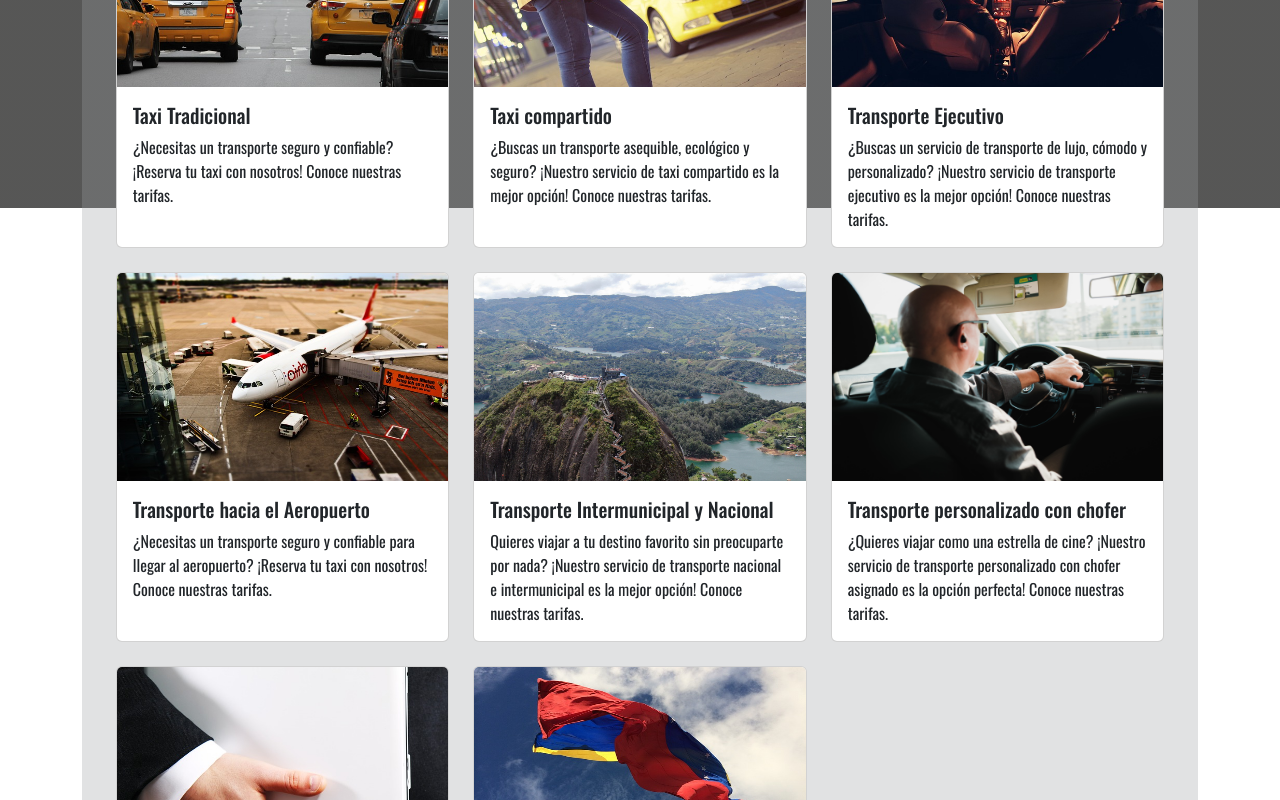
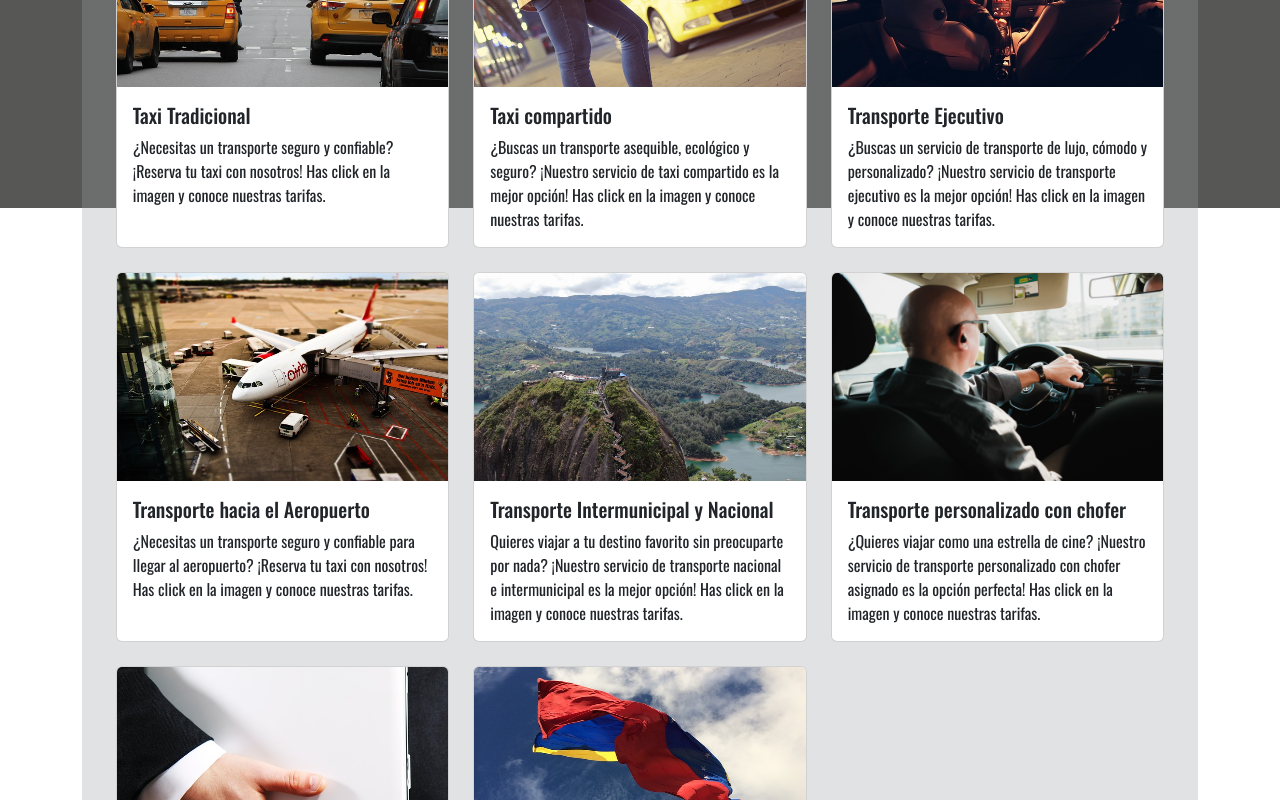
Before and after one commit to OSNAIDER2022/YYEMCA, a React (Create React App) app in the folder yyem-app/: page / in a window 1280 px wide. Shown: the part 1040-1840 px from the top of the page. Built offline with nearby package versions, Linux system fonts and the light colour scheme; a web font is replaced by a local one.

Commit message:
actualizaciones YYEMCA: establecimiento de grilla dinámica para la implementacion de precios de servicios. Resta por completar la grilla con el cliente

```diff
--- a/yyem-app/src/components/Portafolio.js
+++ b/yyem-app/src/components/Portafolio.js
@@ -2,51 +2,37 @@ import { useState } from 'react';
 import { Container, Col, Row, Card, Modal, Button } from 'react-bootstrap';
 import '../css/Portafolio.css'
 import datos_portafolio from '../img/portafolio/datos_portafolio.js';
-import precios from '../img/portafolio/lista_precios.js';
-
+import lista_precios from '../img/portafolio/lista_precios.js';
 
 
 function Portafolio() {
     const [modalShow, setModalShow] = useState(false);
-    const [listado, setListado] = useState(precios)
+    const [listado, setListado] = useState(lista_precios)
 
     function MydModalWithGrid(props) {
         return (
           <Modal {...props} aria-labelledby="contained-modal-title-vcenter" className="b">
             <Modal.Header closeButton >
               <Modal.Title id="contained-modal-title-vcenter">
-                Precios de viaje:
+                Esta es nuestra lista de Precios!!
               </Modal.Title>
             </Modal.Header>
             <Modal.Body>
               <Container>
-                <Row>
-                  <Col xs={6} md={4}>
-                    Destino
-                  </Col>
-                  <Col xs={6} md={4}>
-                    Hora de Salida
-                  </Col>
-                  <Col xs={6} md={4}>
-                    Valor
-                  </Col>
-                </Row>
-
                 {/* renderizado de la lista de precios */}
                 {Array.from({ length: listado.length }).map((_, idg) => (
                   <Row key={idg} className='c'>
-                    <Col xs={6} md={4}>
-                      {listado[idg].destino}
+                    <Col xs={4} md={4}>
+                      {listado[idg].item1}
                     </Col>
-                    <Col xs={6} md={4}>
-                      {listado[idg].hora_salida}
+                    <Col xs={4} md={4}>
+                      {listado[idg].item2}
                     </Col>
-                    <Col xs={6} md={4}>
-                      {listado[idg].valor}
+                    <Col xs={4} md={4}>
+                      {listado[idg].item3}
                     </Col>
                   </Row>
                 ))}
-
               </Container>
             </Modal.Body>
             <Modal.Footer>
@@ -55,6 +41,7 @@ function Portafolio() {
           </Modal>
         );
       }
+
 
 
     return(
@@ -69,12 +56,14 @@ function Portafolio() {
                 {Array.from({ length: datos_portafolio.length }).map((_, idx) => (
                     <Col key={idx} className='texto_portafolio'>
                     <Card  className='back1'>
-                        <Card.Img variant="top" src={datos_portafolio[idx].imagen} className='imagenes' onClick={() => setModalShow(true) && setListado(datos_portafolio[idx].id_lista)}/>
+                        <Card.Img variant="top" src={datos_portafolio[idx].imagen} className='imagenes' onClick={() => setModalShow(true) & setListado(datos_portafolio[idx].id_lista)}/>
                         <MydModalWithGrid show={modalShow} onHide={() => setModalShow(false)} />
                         <Card.Body>
-                        <Card.Title>{datos_portafolio[idx].titulo}</Card.Title>
+                        <Card.Title>
+                          {datos_portafolio[idx].titulo}
+                        </Card.Title>
                         <Card.Text>
-                            {datos_portafolio[idx].descripcion}
+                          {datos_portafolio[idx].descripcion}
                         </Card.Text>
                         </Card.Body>
                     </Card>
--- a/yyem-app/src/css/Portafolio.css
+++ b/yyem-app/src/css/Portafolio.css
@@ -6,7 +6,7 @@
 
 .b{
     /* esta clase, controla el background del modal */
-    background-color: rgba(208, 211, 213, 0.9);
+    /* background-color: rgba(209, 179, 41, 0.8); */
 }
 
     /* clase para las letras del array precios */
--- a/yyem-app/src/css/RedesSociales.css
+++ b/yyem-app/src/css/RedesSociales.css
@@ -3,6 +3,8 @@
 
 .redes_sociales{
     height:calc(5vh + 0.1vmin);
+    border-radius: 10%;
+    padding: 1%;
 
 }
 
--- a/yyem-app/src/img/portafolio/datos_portafolio.js
+++ b/yyem-app/src/img/portafolio/datos_portafolio.js
@@ -7,55 +7,57 @@ import chofer_personalizado from '../portafolio/chofer_personalizado.jpg'
 import administracion_taxis from '../portafolio/administracion_taxis.jpg'
 import venezuela from '../portafolio/venezuela.jpg'
 
+import lista_precios from './lista_precios'
+
    const datos_portafolio = [
     {
         'imagen': taxi_tradicional,
         'titulo': 'Taxi Tradicional',
-        'descripcion': '¿Necesitas un transporte seguro y confiable? ¡Reserva tu taxi con nosotros! Conoce nuestras tarifas.',
-        'id_lista':'tradicional'
+        'descripcion': '¿Necesitas un transporte seguro y confiable? ¡Reserva tu taxi con nosotros! Has click en la imagen y conoce nuestras tarifas.',
+        'id_lista':lista_precios.transporteTradicional
     },
     {
         'imagen': taxi_compartido,
         'titulo': 'Taxi compartido',
-        'descripcion': '¿Buscas un transporte asequible, ecológico y seguro? ¡Nuestro servicio de taxi compartido es la mejor opción! Conoce nuestras tarifas.',
-        'id_lista':'intermunicipal'
+        'descripcion': '¿Buscas un transporte asequible, ecológico y seguro? ¡Nuestro servicio de taxi compartido es la mejor opción! Has click en la imagen y conoce nuestras tarifas.',
+        'id_lista':lista_precios.transporteIntermunicipal
 
     },
     {
         'imagen': taxi_ejecutivo,
         'titulo': 'Transporte Ejecutivo',
-        'descripcion': '¿Buscas un servicio de transporte de lujo, cómodo y personalizado? ¡Nuestro servicio de transporte ejecutivo es la mejor opción! Conoce nuestras tarifas.',
-        'id_lista':'intermunicipal'
+        'descripcion': '¿Buscas un servicio de transporte de lujo, cómodo y personalizado? ¡Nuestro servicio de transporte ejecutivo es la mejor opción! Has click en la imagen y conoce nuestras tarifas.',
+        'id_lista':lista_precios.transporteTradicional
     },
     {
         'imagen': aeropuerto,
         'titulo': 'Transporte hacia el Aeropuerto',
-        'descripcion': '¿Necesitas un transporte seguro y confiable para llegar al aeropuerto? ¡Reserva tu taxi con nosotros! Conoce nuestras tarifas.',
-        'id_lista':'intermunicipal'
+        'descripcion': '¿Necesitas un transporte seguro y confiable para llegar al aeropuerto? ¡Reserva tu taxi con nosotros! Has click en la imagen y conoce nuestras tarifas.',
+        'id_lista':lista_precios.transporteIntermunicipal
     },
     {
         'imagen': nacional_intermunicipal,
         'titulo': 'Transporte Intermunicipal y Nacional',
-        'descripcion': 'Quieres viajar a tu destino favorito sin preocuparte por nada? ¡Nuestro servicio de transporte nacional e intermunicipal es la mejor opción! Conoce nuestras tarifas.',
-        'id_lista':'intermunicipal'
+        'descripcion': 'Quieres viajar a tu destino favorito sin preocuparte por nada? ¡Nuestro servicio de transporte nacional e intermunicipal es la mejor opción! Has click en la imagen y conoce nuestras tarifas.',
+        'id_lista':lista_precios.transporteTradicional
     },
     {
         'imagen': chofer_personalizado,
         'titulo': 'Transporte personalizado con chofer',
-        'descripcion':'¿Quieres viajar como una estrella de cine? ¡Nuestro servicio de transporte personalizado con chofer asignado es la opción perfecta! Conoce nuestras tarifas.',
-        'id_lista':'intermunicipal'
+        'descripcion':'¿Quieres viajar como una estrella de cine? ¡Nuestro servicio de transporte personalizado con chofer asignado es la opción perfecta! Has click en la imagen y conoce nuestras tarifas.',
+        'id_lista':lista_precios.transporteIntermunicipal
     },
     {
         'imagen': administracion_taxis,
         'titulo': 'Administracion de vehiculos tipo Taxi',
-        'descripcion': '¿Quieres ahorrar tiempo y dinero en la gestión de tu negocio de taxis? ¡Nuestro servicio de administración de vehículos tipo taxi es la solución perfecta! Conoce nuestras tarifas.',
-        'id_lista':'intermunicipal'
+        'descripcion': '¿Quieres ahorrar tiempo y dinero en la gestión de tu negocio de taxis? ¡Nuestro servicio de administración de vehículos tipo taxi es la solución perfecta! Has click en la imagen y conoce nuestras tarifas.',
+        'id_lista':lista_precios.transporteTradicional
     },
     {
         'imagen': venezuela,
         'titulo': 'Transporte hacia Caracas, Valencia y Maracaibo con conexion en Paraguachon',
-        'descripcion': '¿Quieres viajar a Caracas, Valencia o Maracaibo de forma segura y cómoda? ¡Nuestro servicio de transporte es la mejor opción! Conoce nuestras tarifas.',
-        'id_lista':'intermunicipal'
+        'descripcion': '¿Quieres viajar a Caracas, Valencia o Maracaibo de forma segura y cómoda? ¡Nuestro servicio de transporte es la mejor opción! Has click en la imagen y conoce nuestras tarifas.',
+        'id_lista':lista_precios.transporteIntermunicipal
     }
    ]
 
--- a/yyem-app/src/img/portafolio/lista_precios.js
+++ b/yyem-app/src/img/portafolio/lista_precios.js
@@ -1,25 +1,43 @@
-const precios = [
+const transporteIntermunicipal = [
     {
-        'destino':'Medellin-Andes',
-        'hora_salida':'12:00pm',
-        'valor':'$60.000'
+        'item1':'Destino',
+        'item2':'Hora de Salida',
+        'item3':'Valor'
     },
     {
-        'destino':'Medellin-Guatapé',
-        'hora_salida':'19:00pm',
-        'valor':'$40.000'
+        'item1':'Medellin-Andes',
+        'item2':'12:00pm',
+        'item3':'$60.000'
     },
     {
-        'destino':'Medellin-San Francisco',
-        'hora_salida':'3:00pm',
-        'valor':'$50.000'
+        'item1':'Medellin-Guatapé',
+        'item2':'19:00pm',
+        'item3':'$40.000'
+    },
+    {
+        'item1':'Medellin-San Francisco',
+        'item2':'3:00pm',
+        'item3':'$50.000'
     }
 
 ]
 
+const transporteTradicional = [
+    {
+        'item1':'Kilometraje',
+        'item2':'Valor Diurno por Km',
+        'item3':'Valor Nocturno por Km'
+    },
+    {
+        'item1':'menos de 1 Km',
+        'item2':'$5.000',
+        'item3':'$6.000'
+    }
+]
+
+export default{
+    transporteTradicional,
+    transporteIntermunicipal
 
 
-
-export default(
-    precios
-)
+}
--- a/yyem-app/src/index.js
+++ b/yyem-app/src/index.js
@@ -2,7 +2,7 @@ import React from 'react';
 import ReactDOM from 'react-dom/client';
 import './css/Index.css';
 import App from './App';
-import Banner from './Banner';
+
 
 
 
```
